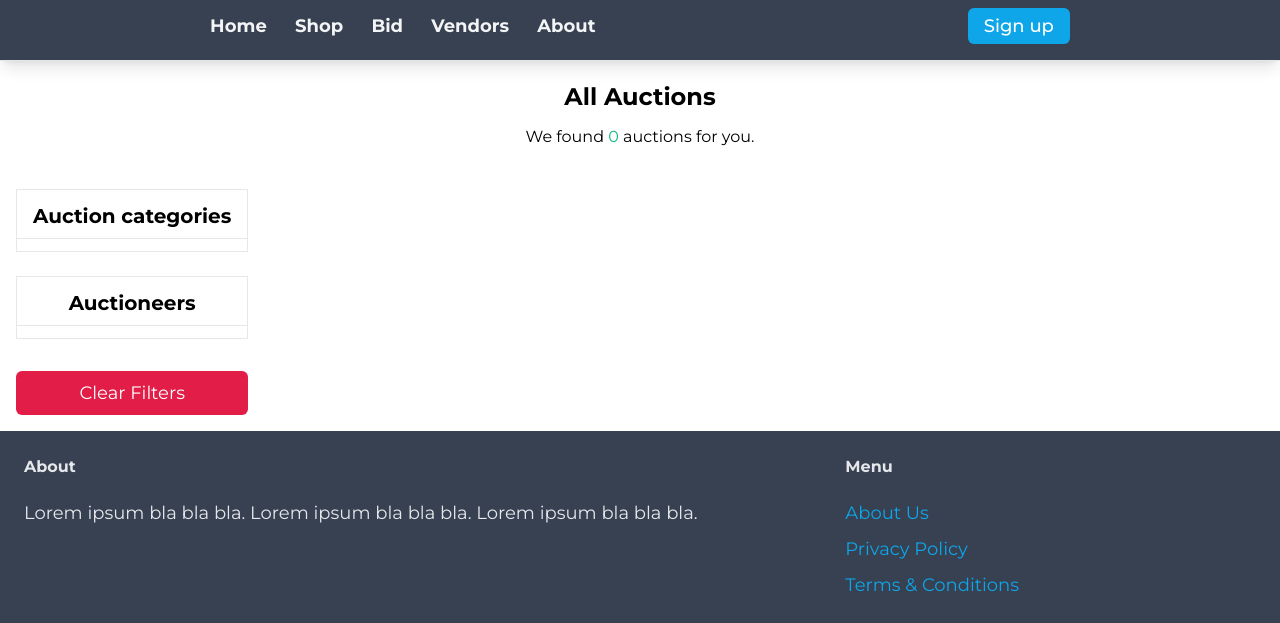
After one commit to samarpan-rai11/online-auction, a Django app: page /products/bid/ in a window 1280 px wide. The commit adds this page. Shown: the part 357-980 px from the top of the page. Run offline with Django 4.2, Linux system fonts and the light colour scheme; data that the repository does not hold is empty; some libraries are stand-ins or nearby versions.

```diff
--- a/core/urls.py
+++ b/core/urls.py
@@ -18,6 +18,9 @@ urlpatterns = [
     #Tags Page
     path('products/tag/<slug:tag_slug>/',views.tag_list, name='tags'),
 
+    # add to cart
+    path('add-to-cart/', views.add_to_cart, name="add-to-cart"),
+
 ]
 
 handler404 = custom_404_view
--- a/product/urls.py
+++ b/product/urls.py
@@ -12,6 +12,9 @@ urlpatterns = [
     # shop page
     path('shop/',views.shop_view,name='shop'),
 
+    # bid list page
+    path('bid/',views.bid_view,name='bid'),
+
     # add review
     path('add_review/<int:pk>', views.add_review, name='add_review'),
 
--- a/product/views.py
+++ b/product/views.py
@@ -1,13 +1,11 @@
 from django.contrib.auth.decorators import login_required
 from django.http import JsonResponse
-from django.shortcuts import render, get_object_or_404, redirect
+from django.shortcuts import render, get_object_or_404
 from django.db.models import Avg
-from .models import Product, Auction, ProductReview, Vendor, Category
+from .models import Product, Auction, ProductReview, Vendor, Auctioneer, Category
 from .forms import NewProductForm
 from core.forms import ProductReviewForm
 from django.db.models import Q
-from django.db.models import Min, Max
-from django.template.loader import render_to_string
 
 
 # Create your views here.
@@ -76,7 +74,6 @@ def shop_view(request):
     categories = Category.objects.all()
     products = Product.objects.filter(is_sold=False).order_by("-date")
     vendors = Vendor.objects.all()
-    min_max_price = Product.objects.aggregate(Min("price"), Max("price"))
 
     vendor_id = request.GET.get('vendor', 0)
     category_id = request.GET.get('category', 0)
@@ -92,10 +89,36 @@ def shop_view(request):
         'categories': categories,
         'products': products,
         'vendors': vendors,
-        'min_max_price': min_max_price,
         'category_id': int(category_id),
         'vendor_id': int(vendor_id),
     })
+
+
+# this is for auction list page
+def bid_view(request):
+    categories = Category.objects.all()
+    auctions = Auction.objects.filter(on_stock=True).order_by("-date")
+    auctioneers = Auctioneer.objects.all()
+
+    auctioneer_id = request.GET.get('auctioneer', 0)
+    category_id = request.GET.get('c', 0) # this c is what is used in loop in html
+
+    if auctioneer_id:
+        auctions = auctions.filter(auctioneer_id=auctioneer_id)
+
+    if category_id:
+        # this categori_id is generated by django as we created categori field in Auction class and django generated 'categori_id' because categori field is foreign key
+        auctions = auctions.filter(categori_id=category_id)
+
+
+    return render(request, 'product/bid.html',{
+        'categories': categories,
+        'auctions': auctions,
+        'auctioneers': auctioneers,
+        'category_id': int(category_id),
+        'auctioneer_id': int(auctioneer_id),
+    })
+
 
 #this is form review form
 def add_review(request,pk):
@@ -123,25 +146,6 @@ def add_review(request,pk):
 
 
 def search_view(request):
-    # products = Product.objects.filter(is_sold=False)
-    # query = request.GET.get("query", "")
-    # categories = Category.objects.all()
-
-    # # you should use double underscores to navigate through the relationship and apply icontains to the related field
-    # if query:
-    #     products = products.filter(
-    #     Q(title__icontains=query) |
-    #     Q(description__icontains=query) |
-    #     Q(tags__name__icontains=query)
-    #     ).order_by("-date")
-
-
-    # return render(request,'product/search.html',{
-    #     'categories': categories,
-    #     'products': products,
-    #     'query': query,
-    # })
-
     query = request.GET.get('query', '')
     vendor_id = request.GET.get('vendor', 0)
     category_id = request.GET.get('category', 0)
--- a/static/css/base.css
+++ b/static/css/base2.css
@@ -40,3 +40,10 @@
 .dropdown:hover .dropbtn {
     background-color: #4c5a5c;
 }
+
+#cart-number{
+    position: absolute;
+    top: 17px;
+    right: 11.5%;
+    border-radius: 100%;
+}
--- a/static/js/function4.js
+++ b/static/js/function6.js
@@ -3,6 +3,8 @@ console.log("This is working")
 const monthNames = ["Jan", "Feb", "Mar","Apr","May","Jun","Jul",
                     "Aug","Sept","Oct","Nov","Dec"];
 
+
+//This is for dynamic review of the product
 $(document).ready(function(){
     $("#commentForm").submit(function(e){
         e.preventDefault();
@@ -48,3 +50,43 @@ $(document).ready(function(){
         })
     });
 });
+
+
+
+// Add to cart function
+$("#add-to-cart-btn").on("click", function(){
+    let qunatity = $("#product-quantity").val()
+    let product_title = $(".product-title").val()
+    let product_id = $(".product-id").val()
+    let product_price = $("#current-price").text()
+    let this_val = $(this)
+
+    console.log("Quantity:", qunatity)
+    console.log("product title:", product_title)
+    console.log("product id:", product_id)
+    console.log("product price:", product_price)
+    console.log("This is:", this_val)
+
+    $.ajax({
+        url: '/add-to-cart',
+        data: {
+            'id': product_id,
+            'qty': qunatity,
+            'title': product_title,
+            'price': product_price
+        },
+        dataType: 'json',
+        beforeSend:function(){
+            console.log("Adding product to cart...")
+            // this_val.html("Added to Cart")
+        },
+        success:function(response){
+            this_val.html("Added to cart")
+            console.log("Added product to cart")
+            // console.log(response);
+            $(".cart-items-count").text(response.totalcartitems)
+            // this_val.attr('disabled',false);
+        }
+    });
+
+})
--- a/templates/base.html
+++ b/templates/base.html
@@ -12,10 +12,10 @@
 
     <script src="{% static 'js/node_modules/jquery/dist/jquery.min.js' %}" defer></script>
     <script src="https://cdn.tailwindcss.com" defer></script>
-    <script src="{% static 'js/function4.js' %}" defer></script>
+    <script src="{% static 'js/function6.js' %}" defer></script>
 
     <title>{% block title %} {% endblock %} Online Auction</title>
-    <link rel="stylesheet" href="{% static 'css/base.css' %}" />
+    <link rel="stylesheet" href="{% static 'css/base2.css' %}" />
 </head>
 
 <body style="font-family: 'Montserrat', sans-serif;">
@@ -34,7 +34,9 @@
                 <button type="submit" class="absolute end-2.5 bottom-2.5 bg-[#fcbe00] hover:bg-[#fcac10] font-medium rounded-lg text-sm px-4 py-2">Search</button>
             </div>
         </form>
-        <a href="#" class="py-3 px-4 text-xl font-medium hover:text-rose-600">My Cart</a>
+        <div>
+            <a href="#" class="flex py-3 px-4 text-xl font-medium hover:text-rose-600 text-gray-500"><img src="https://nest.apexcode.info/static/assets/imgs/theme/icons/icon-cart.svg" class="mr-1" alt="">Cart<span id="cart-number" class="cart-items-count text-xs antialiased text-white bg-emerald-500 px-1 py-.5">{{ request.session.cart_data_obj|length }}</span></a>
+        </div>
     </div>
 
     <!-- navigation bar -->
@@ -43,7 +45,7 @@
         <div class="space-x-6">
             <a href="/" class="text-lg font-semibold hover:text-gray-400">Home</a>
             <a href="{% url 'product:shop' %}" class="text-lg font-semibold hover:text-gray-400">Shop</a>
-            <a href="#" class="text-lg font-semibold hover:text-gray-400">Bid</a>
+            <a href="{% url 'product:bid' %}" class="text-lg font-semibold hover:text-gray-400">Bid</a>
             <a href="{% url 'core:vendor-list' %}" class="text-lg font-semibold hover:text-gray-400">Vendors</a>
             <a href="#about" class="text-lg font-semibold hover:text-gray-400">About</a>
         </div>
--- /dev/null
+++ b/templates/product/bid.html
@@ -0,0 +1,80 @@
+{% extends 'base.html' %}
+{% load static %}
+
+{% block title %}Bid Lists |{% endblock %}
+
+{% block content %}
+<link rel="stylesheet" href="{% static 'css/shop.css' %}" />
+
+
+<div class="mt-5">
+    <h2 class="mb-3 text-2xl font-semibold">All Auctions</h2>
+    <p class="text-center">We found <span class="text-emerald-500">{{ auctions.count }}</span> auctions for you.</p>
+</div>
+
+<div class="flex mt-10 cont">
+    <!------------------------------------------------------------>
+    <!---------------------- filter section ---------------------->
+    <!------------------------------------------------------------>
+    <div class="ml-4 mb-4 filter">
+        <!-- Product Categories -->
+        <div class="border mb-6">
+            <h2 class="text-xl font-semibold mt-3 mb-2">Auction categories</h2><hr class="mb-3">
+
+            <div class="mb-3">
+                {% for c in categories %}
+                        <li class="flex text-center list-none py-1 px-2 rounded-md mx-4{% if c.id == category_id %} bg-[#fcac10] text-white{% endif %}">
+                            <img src="{{ c.image.url }}" alt="image" style="height: 25px; width: 30px;" class="rounded-full mr-2">
+                            <a href="{% url 'product:bid' %}?query={{ query }}&c={{ c.id }}">{{ c.name }}</a>
+                        </li>
+                {% endfor %}
+            </div>
+        </div>
+
+        <!------------------------- Vendors ------------------------->
+        <div class="border mb-6">
+            <h2 class="text-xl font-semibold mt-3 mb-2">Auctioneers</h2>
+            <hr class="mb-3">
+
+            <div class="mb-3">
+                {% for auctioneer in auctioneers %}
+                    <li class="text-center list-none py-1 px-2 rounded-md mx-4{% if auctioneer.id == auctioneer_id %} bg-[#fcbe00] text-white{% endif %}">
+                        <a href="{% url 'product:bid' %}?query={{ query }}&auctioneer={{ auctioneer.id }}">{{ auctioneer.title }}</a>
+                    </li>
+                {% endfor %}
+            </div>
+        </div>
+
+        <a href="{% url 'product:bid' %}" class="mt-2 py-2 w-full inline-block bg-rose-600 text-center text-lg rounded-md text-white hover:bg-rose-700">Clear Filters</a>
+
+    </div>
+
+
+    <!------------------------------------------------------------>
+    <!---------------------- shop products ----------------------->
+    <!------------------------------------------------------------>
+    <div class="container gap-2" id="p-section">
+        {% for auction in auctions %}
+            <div class="card">
+                <a href="{% url 'product:auction_detail' auction.id %}" class="detail">
+                    <div>
+                        <img src="{{ auction.image.url }}" class="rounded-t-xl border-1" id="product">
+                    </div>
+
+                    <div class="p-6 border-t-2 bg-white w-70 card1">
+                        <h3 class="text-xl text-center font-medium mb-2">{{ auction.name }}</h3>
+                        <div class="flex">
+                            <strong class="text-gray-900">Current Bid:</strong>
+                            <p class="text-gray-700 text-center ml-2"><span id="price">$</span>{{ auction.bid }}</p>
+                            <div class="go-arrow">
+                                →
+                            </div>
+                        </div>
+                    </div>
+                </a>
+            </div>
+        {% endfor %}
+    </div>
+</div>
+
+{% endblock %}
```
Also changed, not shown: core/views.py (+35 -2 lines), product/admin.py (+6 -2 lines), product/models.py (+21 -0 lines), static/css/home5.css (renamed from static/css/home4.css, +13 -2 lines), templates/index.html (+23 -9 lines), templates/product/auction_detail.html (+50 -22 lines), templates/product/detail.html (+18 -10 lines), media/product_images/cartier-watch3_vfIitBN.png (added), media/product_images/fc-xbox_jeq5gXF.png (added), product/migrations/0021_auctionreview.py (added), product/migrations/0022_auction_tags_delete_auctionreview.py (added), product/migrations/0023_auctioneer_auction_auctioneer.py (added).
